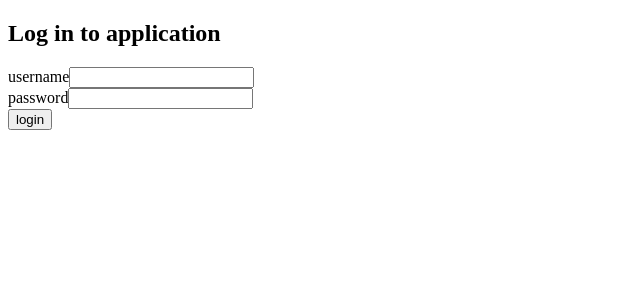
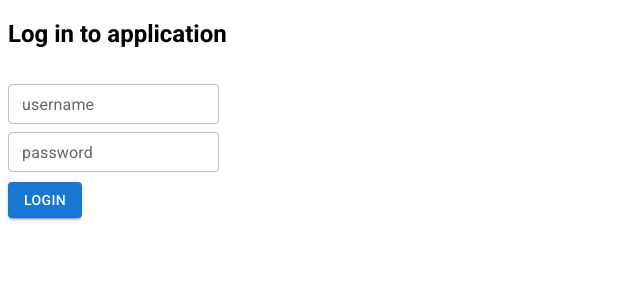
Before and after one commit to dragonofgarage/fullstackopen, a React (Create React App) app in the folder part7/blogapp/frontend/: page / in a window 1280 px wide. Shown: the top 300 px of the page, without its empty margins (0-640 px from the left). Built offline with nearby package versions, Linux system fonts and the light colour scheme; no server answers.

Commit message:
7.20, 7.21 Styles

```diff
--- a/part7/blogapp/frontend/package.json
+++ b/part7/blogapp/frontend/package.json
@@ -3,6 +3,9 @@
   "version": "0.1.0",
   "private": true,
   "dependencies": {
+    "@emotion/react": "^11.10.5",
+    "@emotion/styled": "^11.10.5",
+    "@mui/material": "^5.11.3",
     "@reduxjs/toolkit": "^1.9.0",
     "axios": "^0.27.2",
     "prop-types": "^15.8.1",
--- a/part7/blogapp/frontend/public/index.html
+++ b/part7/blogapp/frontend/public/index.html
@@ -24,7 +24,11 @@
       work correctly both with client-side routing and a non-root public URL.
       Learn how to configure a non-root public URL by running `npm run build`.
     -->
-    <title>React App</title>
+    <link
+      rel="stylesheet"
+      href="https://fonts.googleapis.com/css?family=Roboto:300,400,500,700&display=swap"
+    />
+    <title>Blog list</title>
   </head>
   <body>
     <noscript>You need to enable JavaScript to run this app.</noscript>
--- a/part7/blogapp/frontend/src/App.js
+++ b/part7/blogapp/frontend/src/App.js
@@ -19,6 +19,8 @@ import { createNotification } from './reducers/notificationReducer'
 import { setUser } from './reducers/userReducer'
 import { BrowserRouter as Router, Routes, Route, Link } from 'react-router-dom'
 import SingleBlogPage from './components/SingleBlogPage'
+
+import { Button, Container, TextField } from '@mui/material'
 
 const App = () => {
   const [username, setUsername] = useState('')
@@ -114,26 +116,31 @@ const App = () => {
     <div>
       <form onSubmit={handleLogin}>
         <div>
-          username
-          <input
+          <TextField
             id="username"
             type="text"
             value={username}
-            name="username"
+            label="username"
             onChange={({ target }) => setUsername(target.value)}
+            margin="normal"
+            size="small"
           />
         </div>
         <div>
-          password
-          <input
+          <TextField
             id="password"
             type="text"
             value={password}
-            name="password"
+            label="password"
             onChange={({ target }) => setPassword(target.value)}
+            size="small"
           />
         </div>
-        <button type="submit">login</button>
+        <div className="login-btn">
+          <Button variant="contained" color="primary" type="submit">
+            login
+          </Button>
+        </div>
       </form>
     </div>
   )
@@ -149,6 +156,7 @@ const App = () => {
   }
 
   return (
+    <Container>
       <Router>
         <div>
           <nav className="navigation">
@@ -187,6 +195,7 @@ const App = () => {
           />
         </Routes>
       </Router>
+    </Container>
   )
 }
 
--- a/part7/blogapp/frontend/src/components/Blog.js
+++ b/part7/blogapp/frontend/src/components/Blog.js
@@ -1,3 +1,4 @@
+import { TableCell, TableRow } from '@mui/material'
 import { useState } from 'react'
 import { Link } from 'react-router-dom'
 
@@ -13,7 +14,7 @@ const Blog = ({ blog, handleUpdateLikes, handleRemoveBlog, user }) => {
   }
 
   const showButtonStyle = {
-    display: 'inline-block',
+    verticalAlign: 'text-top',
   }
 
   const blogListStyle = {
@@ -44,15 +45,9 @@ const Blog = ({ blog, handleUpdateLikes, handleRemoveBlog, user }) => {
   }
 
   return (
-    <div style={blogBlock} className="blog">
+    <TableRow className="blog">
+      <TableCell component="th" scope="row">
         <Link to={`/blogs/${blog.id}`}>{blog.title}</Link>
-      <div style={showButtonStyle}>
-        {
-          <button onClick={handleShowDetail} className="detailButton">
-            {showDetail ? 'hide' : 'view'}
-          </button>
-        }
-      </div>
         <div style={showWhenVisible} className="blogDetail">
           <ul style={blogListStyle}>
             <li className="blogUrl">{blog.url}</li>
@@ -70,7 +65,15 @@ const Blog = ({ blog, handleUpdateLikes, handleRemoveBlog, user }) => {
             </button>
           }
         </div>
-    </div>
+      </TableCell>
+      <TableCell style={showButtonStyle} align="right">
+        {
+          <button onClick={handleShowDetail} className="detailButton">
+            {showDetail ? 'hide' : 'view'}
+          </button>
+        }
+      </TableCell>
+    </TableRow>
   )
 }
 
--- a/part7/blogapp/frontend/src/components/Home.js
+++ b/part7/blogapp/frontend/src/components/Home.js
@@ -1,6 +1,12 @@
 import Togglable from './Togglable'
 import BlogForm from './BlogForm'
 import Blog from './Blog'
+
+import TableContainer from '@mui/material/TableContainer'
+import Paper from '@mui/material/Paper'
+import Table from '@mui/material/Table'
+import TableBody from '@mui/material/TableBody'
+import { TableCell, TableHead, TableRow } from '@mui/material'
 
 const Home = ({
   noteFormRef,
@@ -15,6 +21,15 @@ const Home = ({
       <Togglable buttonLabel="create new blog" ref={noteFormRef}>
         <BlogForm createBlog={handleCreateBlog} />
       </Togglable>
+      <TableContainer component={Paper}>
+        <Table>
+          <TableHead>
+            <TableRow>
+              <TableCell>Title</TableCell>
+              <TableCell align="right">Showing Button</TableCell>
+            </TableRow>
+          </TableHead>
+          <TableBody>
             {blogs
               .map((blog) => blog)
               .sort((a, b) => (a.likes > b.likes ? -1 : 1))
@@ -27,6 +42,9 @@ const Home = ({
                   user={user} // pass user info to component
                 />
               ))}
+          </TableBody>
+        </Table>
+      </TableContainer>
     </div>
   )
 }
--- a/part7/blogapp/frontend/src/components/Notification.js
+++ b/part7/blogapp/frontend/src/components/Notification.js
@@ -1,11 +1,15 @@
+import { Alert } from '@mui/material'
+
 const Notification = ({ message, isError }) => {
-  if(message === null) {
+  if (message === null) {
     return null
   }
 
-  return(
-    <div className={isError === false ? 'message': 'errorMessage' }>
-      {message}
+  return (
+    <div>
+      <Alert severity={isError === false ? 'success' : 'error'}>
+        {message}
+      </Alert>
     </div>
   )
 }
--- a/part7/blogapp/frontend/src/index.css
+++ b/part7/blogapp/frontend/src/index.css
@@ -1,3 +1,7 @@
+body {
+  font-family: Roboto;
+}
+
 .message {
   color: green;
   background: lightgray;
@@ -39,3 +43,7 @@
   display: inline;
   margin-right: 5px;
 }
+
+.login-btn {
+  margin-top: 10px;
+}
```
Also changed, not shown: 1 other file (tests, documents, lock files or other folders). Lines whose indentation alone changed are shown as unchanged.
